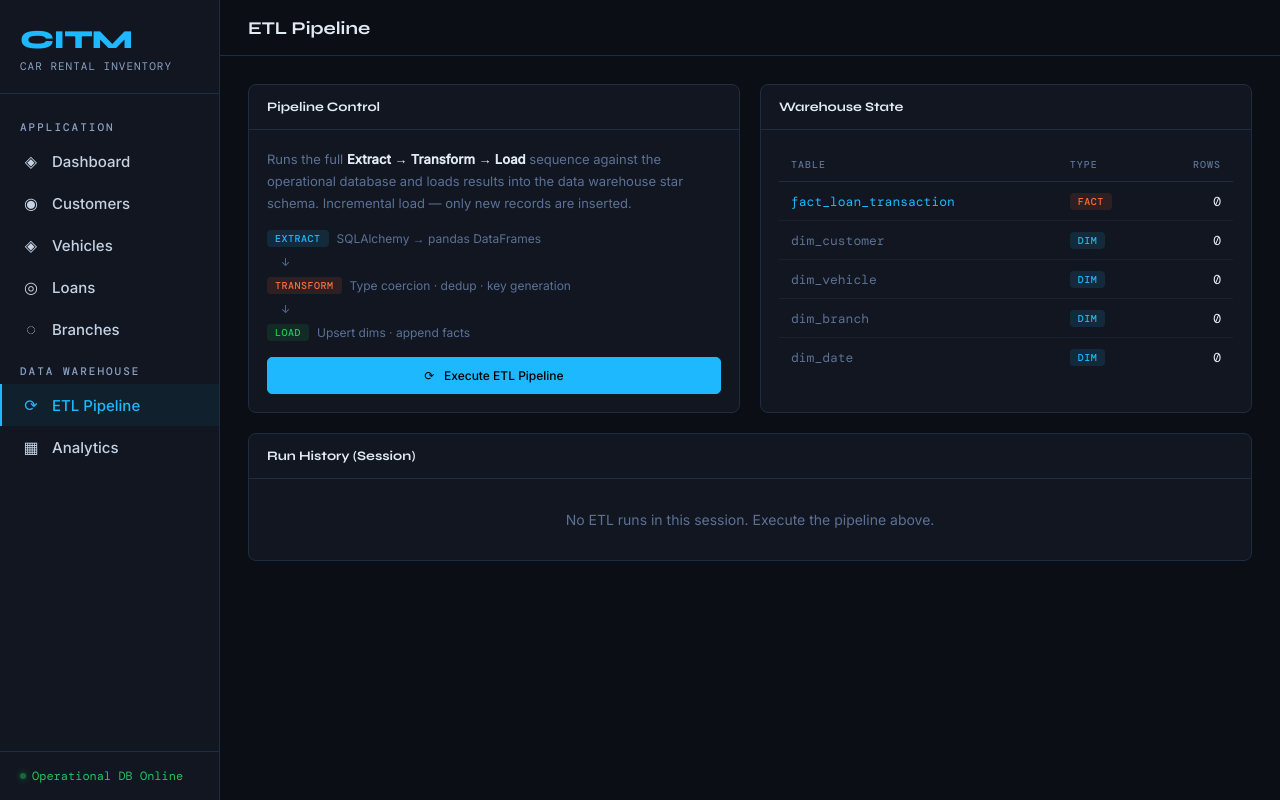
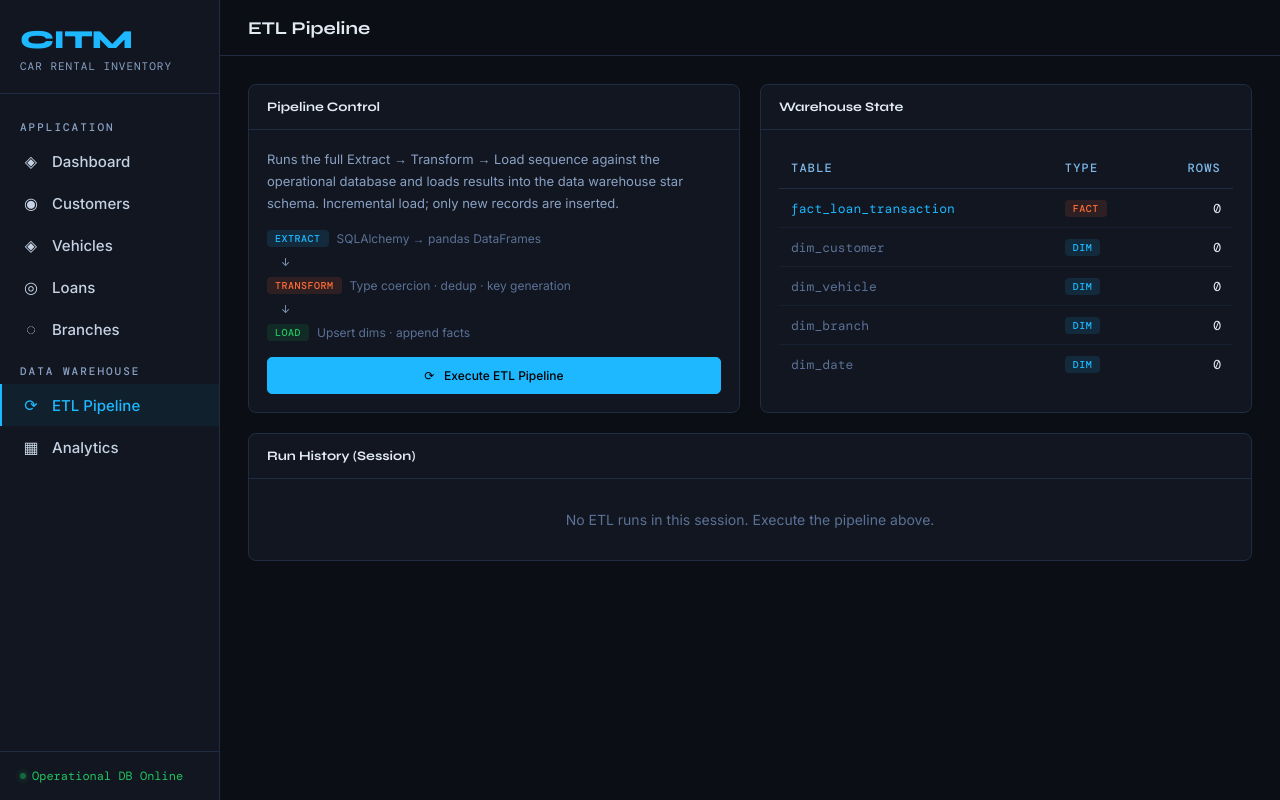
Before and after one commit to MattBB27/CITM, a Flask app: page /etl in a window 1280 px wide. Run offline with Flask 3, Linux system fonts and the light colour scheme; data that the repository does not hold is empty.

Commit message:
final demo version

```diff
--- a/templates/base.html
+++ b/templates/base.html
@@ -233,8 +233,8 @@
 
     .kpi-label {
       font-family: var(--font-mono);
-      font-size: 10px;
-      color: var(--muted);
+      font-size: 11px;
+      color: #8aa1c4;
       text-transform: uppercase;
       letter-spacing: 1px;
       margin-bottom: 8px;
@@ -250,7 +250,7 @@
 
     .kpi-sub {
       font-size: 11px;
-      color: var(--muted);
+      color: #8aa1c4;
       margin-top: 4px;
     }
 
@@ -270,11 +270,11 @@
 
     th {
       font-family: var(--font-mono);
-      font-size: 10px;
-      color: var(--muted);
+      font-size: 12px;
+      color: #7fb8e8;
       text-transform: uppercase;
-      letter-spacing: 1px;
-      padding: 10px 12px;
+      letter-spacing: 1.2px;
+      padding: 12px 12px;
       text-align: left;
       font-weight: 500;
     }
--- a/templates/etl.html
+++ b/templates/etl.html
@@ -8,22 +8,22 @@
   <div class="card">
     <div class="card-header">Pipeline Control</div>
     <div class="card-body">
-      <p style="color:var(--muted);font-size:13px;margin-bottom:16px;line-height:1.7">
-        Runs the full <strong style="color:var(--text)">Extract → Transform → Load</strong> sequence
+      <p style="color:#8aa1c4;font-size:13px;margin-bottom:16px;line-height:1.7">
+        Runs the full Extract → Transform → Load sequence
         against the operational database and loads results into the data warehouse star schema.
-        Incremental load — only new records are inserted.
+        Incremental load; only new records are inserted.
       </p>
       <div style="display:flex;flex-direction:column;gap:8px;margin-bottom:16px">
         <div class="flex gap-2" style="font-size:12px">
           <span class="badge badge-blue">EXTRACT</span>
           <span class="text-muted">SQLAlchemy → pandas DataFrames</span>
         </div>
-        <div style="padding-left:14px;color:var(--muted);font-size:11px">↓</div>
+        <div style="padding-left:14px;color:#8aa1c4;font-size:11px">↓</div>
         <div class="flex gap-2" style="font-size:12px">
           <span class="badge badge-orange">TRANSFORM</span>
           <span class="text-muted">Type coercion · dedup · key generation</span>
         </div>
-        <div style="padding-left:14px;color:var(--muted);font-size:11px">↓</div>
+        <div style="padding-left:14px;color:#8aa1c4;font-size:11px">↓</div>
         <div class="flex gap-2" style="font-size:12px">
           <span class="badge badge-green">LOAD</span>
           <span class="text-muted">Upsert dims · append facts</span>
```
Also changed, not shown: templates/branches.html (+10 -3 lines). Lines whose indentation alone changed are shown as unchanged.
